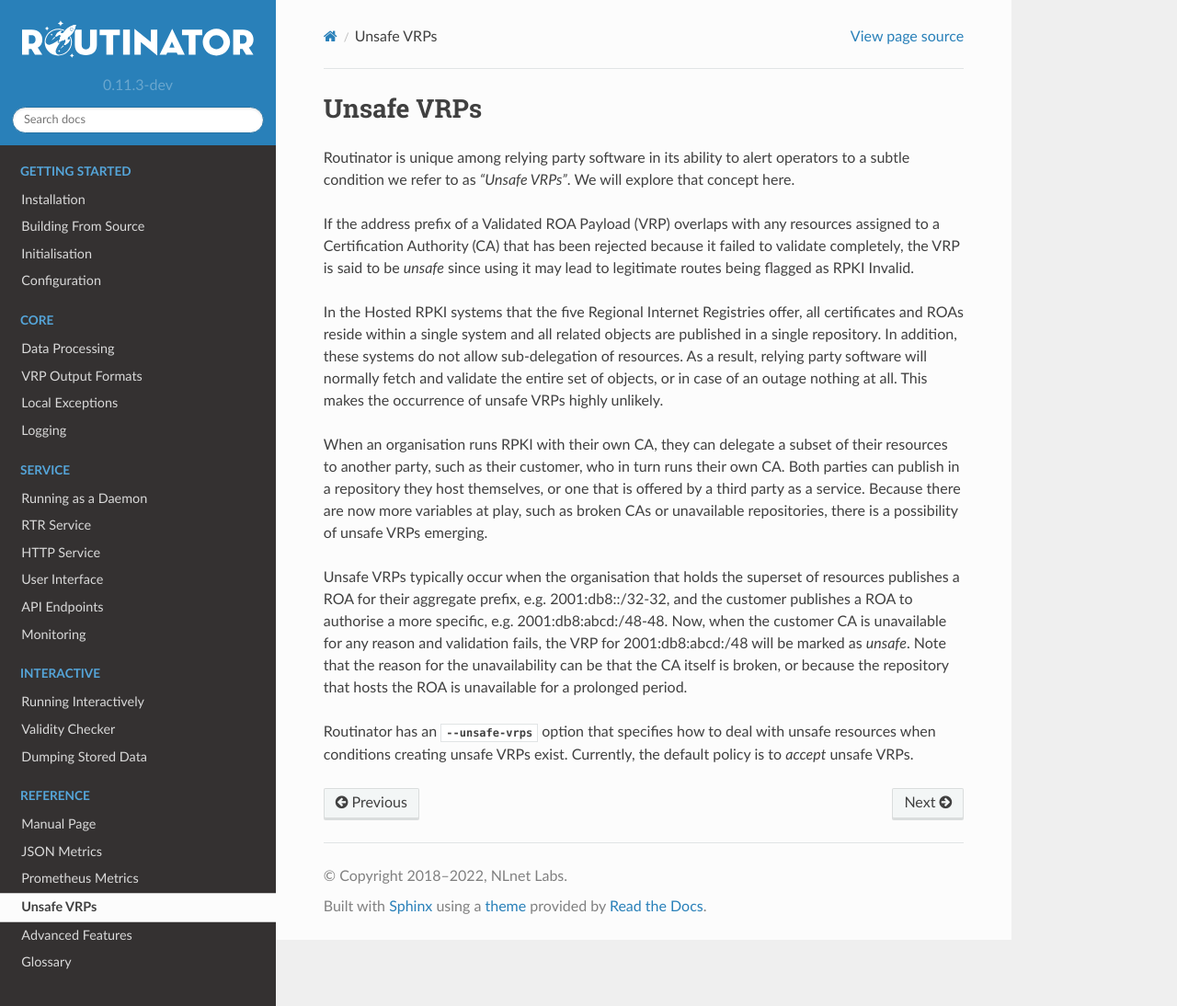
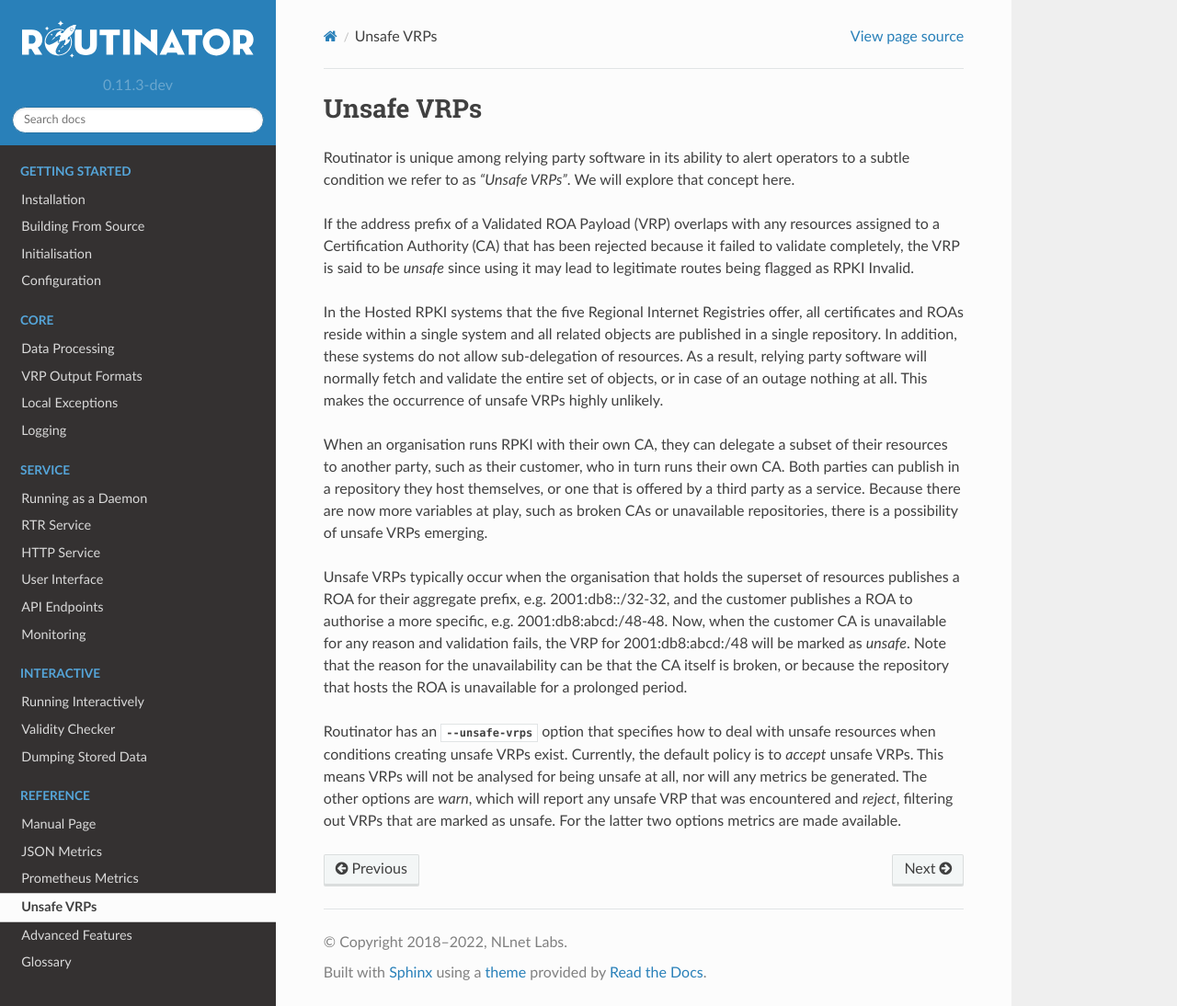
Before and after one commit to NLnetLabs/routinator, a Sphinx documentation site: the page built from doc/manual/source/unsafe-vrps.rst, in a window 1280 px wide and 1094 px high. Shown: the whole window at 92% size. Built offline with Sphinx 7.4.7 and the Read the Docs theme 2.0.0, drawn with Linux system fonts in a browser that asks for light colours.

Commit message:
clarify options

```diff
--- a/doc/manual/source/unsafe-vrps.rst
+++ b/doc/manual/source/unsafe-vrps.rst
@@ -36,4 +36,8 @@
 
 Routinator has an :option:`--unsafe-vrps` option that specifies how to deal
 with unsafe resources when conditions creating unsafe VRPs exist. Currently,
-the default policy is to *accept* unsafe VRPs.
+the default policy is to *accept* unsafe VRPs. This means VRPs will not be
+analysed for being unsafe at all, nor will any metrics be generated. The
+other options are *warn*, which will report any unsafe VRP that was
+encountered and *reject*, filtering out VRPs that are marked as unsafe. For
+the latter two options metrics are made available.
```
